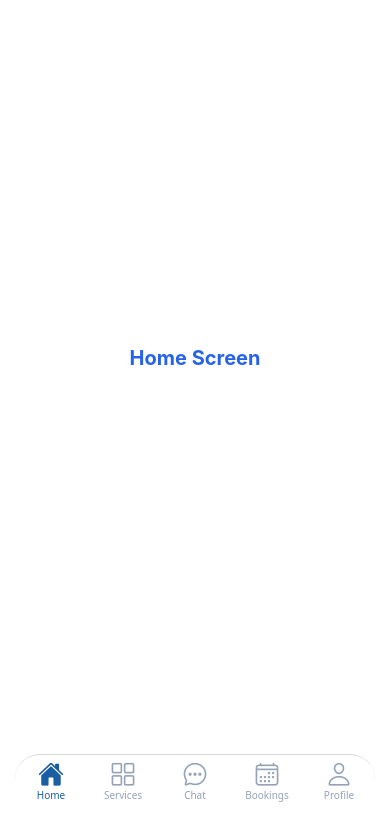
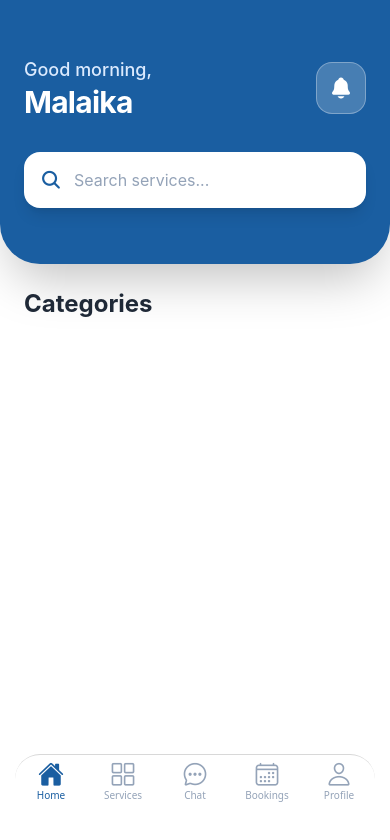
Before and after one commit to hamza-1897/Nazdeek-FYP, a React Native app in the folder mobile-app/: screen /AppTabs in a window 390 px wide. Shown: the top 840 px of the page. Built offline with nearby package versions, Linux system fonts and the light colour scheme.

Commit message:
Header card is added

```diff
--- /dev/null
+++ b/mobile-app/Cards/HeaderCard.js
@@ -0,0 +1,35 @@
+import React from 'react';
+import { View, Text, TextInput, TouchableOpacity } from 'react-native';
+import { Ionicons } from '@expo/vector-icons';
+
+const HeaderCard = ({ userName }) => {
+  return (
+
+    <View className="bg-[#1a5ea1] px-6 pt-14 pb-14 rounded-b-[40px] shadow-2xl">
+
+      <View className="flex-row justify-between items-center mb-8">
+        <View>
+          <Text className="text-blue-100 text-lg font-medium">Good morning,</Text>
+          <Text className="text-white text-3xl font-bold tracking-tight">
+            {userName || 'Malaika'}
+          </Text>
+        </View>
+
+        <TouchableOpacity className="bg-white/20 p-3 rounded-2xl border border-white/30">
+          <Ionicons name="notifications" size={24} color="white" />
+        </TouchableOpacity>
+      </View>
+
+      <View className="bg-white flex-row items-center px-4 py-4 rounded-2xl shadow-lg">
+        <Ionicons name="search" size={22} color="#1a5ea1" />
+        <TextInput
+          placeholder="Search services..."
+          placeholderTextColor="#94a3b8"
+          className="ml-3 flex-1 text-gray-800 text-base"
+        />
+      </View>
+    </View>
+  );
+};
+
+export default HeaderCard;
--- a/mobile-app/Navigation/auth-navigation.js
+++ b/mobile-app/Navigation/auth-navigation.js
@@ -7,8 +7,8 @@ import VerifyOTP from '../screens/verifyOTP';
 import ResetPassword from '../screens/resetPassword';
 import PasswordUpdated from '../screens/passwordUpdate';
 import RoleSelection from '../screens/roleSelection';
-import CustomerDashboard from '../screens/CustomerDashboard';
-import ProviderDashboard from '../screens/ProviderDashboard';
+import CustomerDashboard from '../screens/customerDashboard';
+import ProviderDashboard from '../screens/providerDashboard';
 import AppTabs from '../Components/AppTabs';
 
 const Stack = createNativeStackNavigator();
@@ -16,7 +16,7 @@ const Stack = createNativeStackNavigator();
 const AuthNavigation = () => {
   return (
     <Stack.Navigator
-      initialRouteName="Login"
+      initialRouteName="RoleSelection"
       screenOptions={{ headerShown: false }}
     >
       <Stack.Screen name="Login" component={LoginScreen} />
--- a/mobile-app/screens/homeScreen.js
+++ b/mobile-app/screens/homeScreen.js
@@ -1,12 +1,29 @@
 import React from 'react';
-import { View, Text } from 'react-native';
-import { SafeAreaView } from 'react-native-safe-area-context';
+import { View, ScrollView, StatusBar, Text } from 'react-native';
+import HeaderCard from '../Cards/HeaderCard';
 
-const HomeScreen = () => (
-  <SafeAreaView className="flex-1 bg-white">
-    <View className="flex-1 justify-center items-center pb-32">
-      <Text className="text-xl font-bold text-blue-600">Home Screen</Text>
+const HomeScreen = () => {
+  return (
+    <View className="flex-1 bg-white">
+
+      <StatusBar barStyle="light-content" backgroundColor="#1a5ea1" />
+
+
+      <HeaderCard userName="Malaika" />
+
+
+      <ScrollView
+        showsVerticalScrollIndicator={false}
+        className="flex-1"
+        contentContainerStyle={{ paddingBottom: 100 }}
+      >
+        <View className="px-6 pt-6">
+          <Text className="text-gray-800 text-2xl font-bold mb-4">Categories</Text>
+
+        </View>
+      </ScrollView>
     </View>
-  </SafeAreaView>
-);
+  );
+};
+
 export default HomeScreen;
--- a/mobile-app/tailwind.config.js
+++ b/mobile-app/tailwind.config.js
@@ -2,7 +2,9 @@ module.exports = {
   content: [
     "./App.{js,jsx,ts,tsx}",
     "./screens/**/*.{js,jsx,ts,tsx}",
-    "./Navigation/**/*.{js,jsx,ts,tsx}"
+    "./Navigation/**/*.{js,jsx,ts,tsx}",
+    "./Cards/**/*.{js,jsx,ts,tsx}",
+    "./Components/**/*.{js,jsx,ts,tsx}"
   ],
   theme: {
     extend: {},
```
